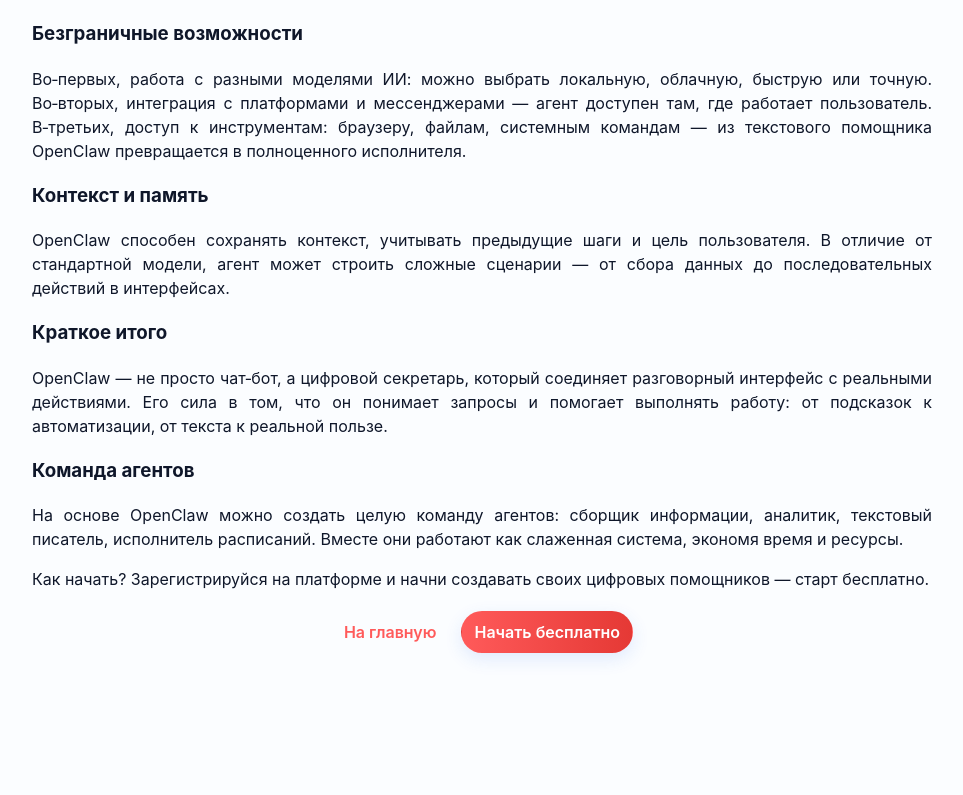
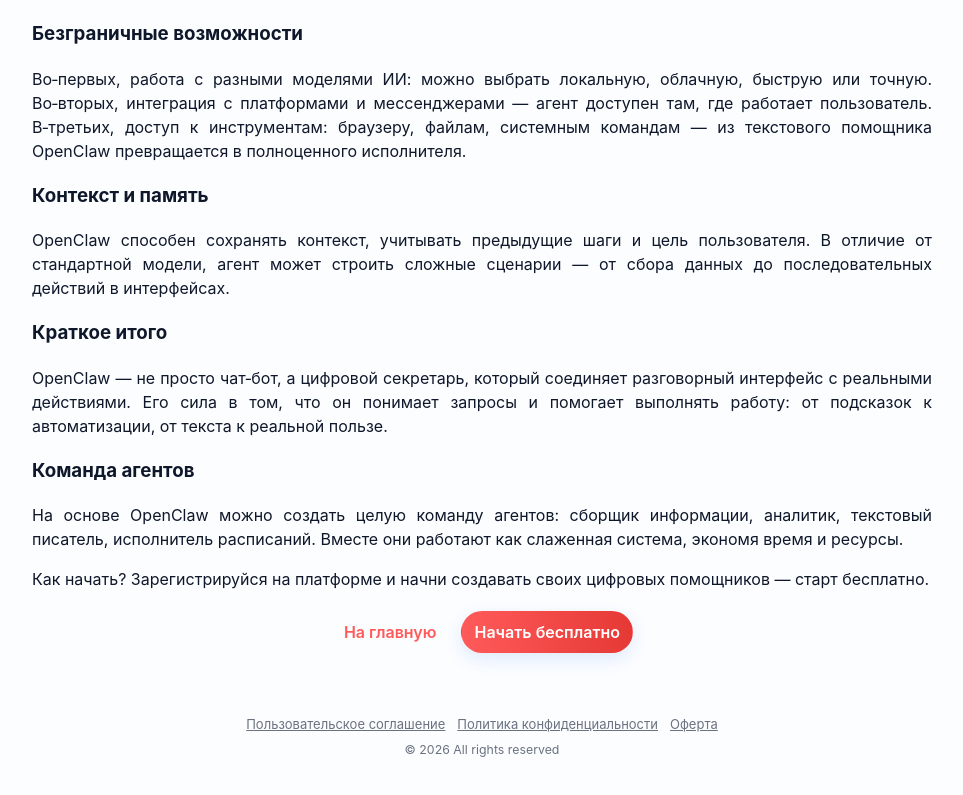
Before and after one commit to novaaurelis/nova-ai-agents-site-backup, a Next.js app: page /ru/modules/first-steps in a window 1280 px wide. Shown: the part 761-1556 px from the top of the page, without its empty margins (158-1121 px from the left). Before the commit the page ends 1492 px from the top, so only its background shows below. Built offline with nearby package versions, Linux system fonts and the light colour scheme.

Commit message:
ui: add footer links and copyright to First Steps modules (RU/EN)

```diff
--- a/pages/ru/modules/first-steps.js
+++ b/pages/ru/modules/first-steps.js
@@ -44,6 +44,15 @@
             <Link href="/ru" className="nav-button">На главную</Link>
             <Link href="/ru/dashboard" className="nav-button primary">Начать бесплатно</Link>
           </div>
+
+          <footer className="muted" style={{textAlign:'center',marginTop:18}}>
+            <div style={{display:'flex',justifyContent:'center',gap:12,marginBottom:6}}>
+              <Link href="/ru/terms" className="muted">Пользовательское соглашение</Link>
+              <Link href="/ru/privacy" className="muted">Политика конфиденциальности</Link>
+              <Link href="/ru/offer" className="muted">Оферта</Link>
+            </div>
+            <div style={{fontSize:'0.95em'}}>© {new Date().getFullYear()} All rights reserved</div>
+          </footer>
         </article>
 
         <style jsx>{`
```
Also changed, not shown: pages/en/modules/first-steps.js (+9 -0 lines).
